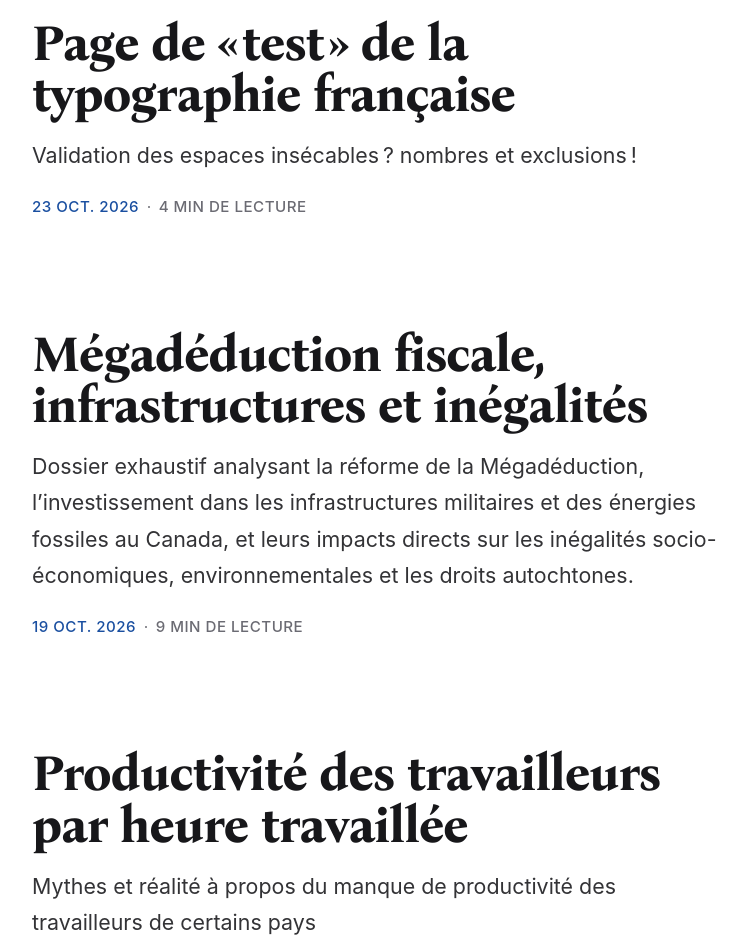
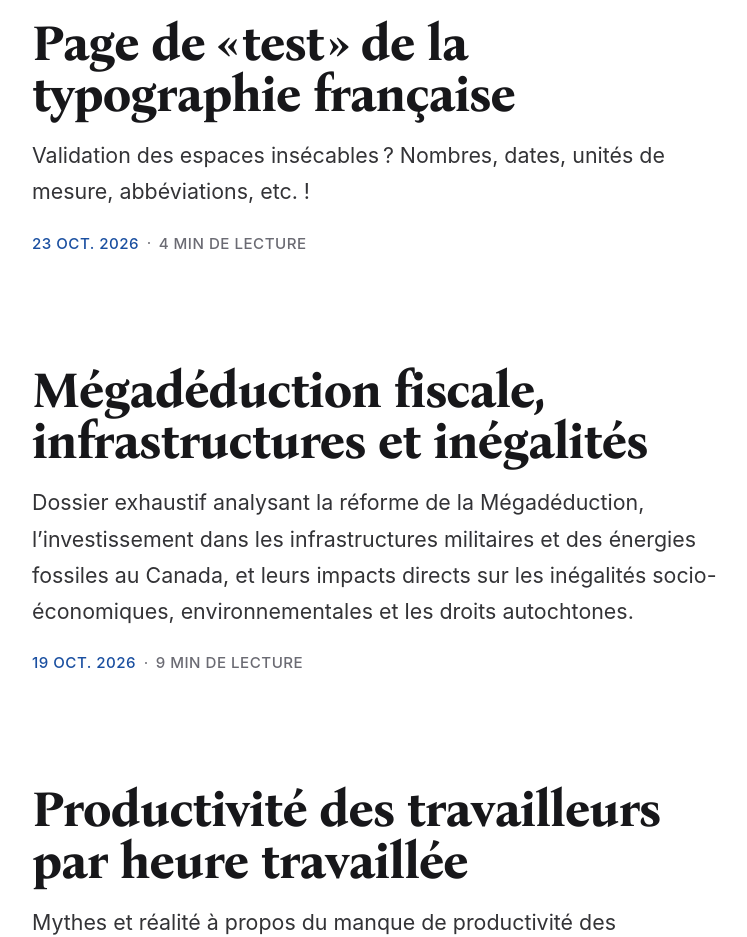
Before and after one commit to andre-vincent/typographe, an Astro site: page /posts in a window 1280 px wide. Shown: the part 2740-3677 px from the top of the page, without its empty margins (265-1012 px from the left). Built offline with nearby package versions, Linux system fonts and the light colour scheme; Astro itself is replaced by a stand-in of ours; some packages are replaced by stand-ins of ours.

Commit message:
Fix typo in French typography test page excerpt
Updated excerpt for clarity and completeness.

```diff
--- a/src/content/posts/test-typo-fr/index.md
+++ b/src/content/posts/test-typo-fr/index.md
@@ -1,6 +1,6 @@
 ---
 title: "Page de « test » de la typographie française"
-excerpt: "Validation des espaces insécables ? nombres et exclusions !"
+excerpt: "Validation des espaces insécables ? Nombres, dates, unités de mesure, abbéviations, etc. !"
 category: "Typographie"
 date: 2026-10-23
 author:
```
